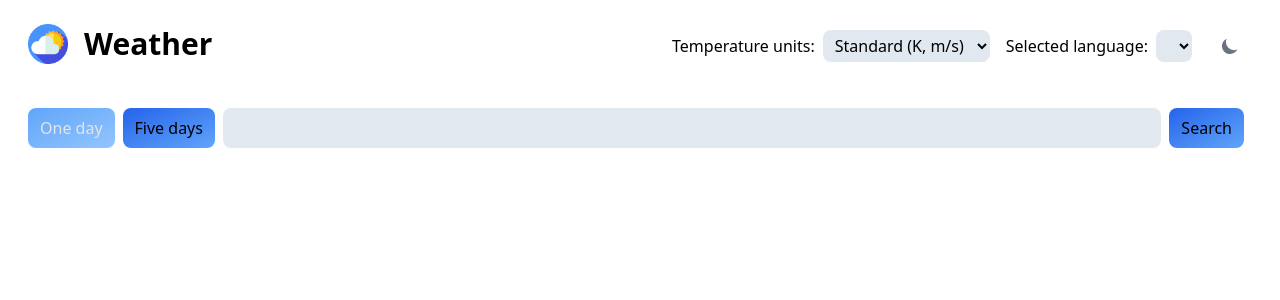
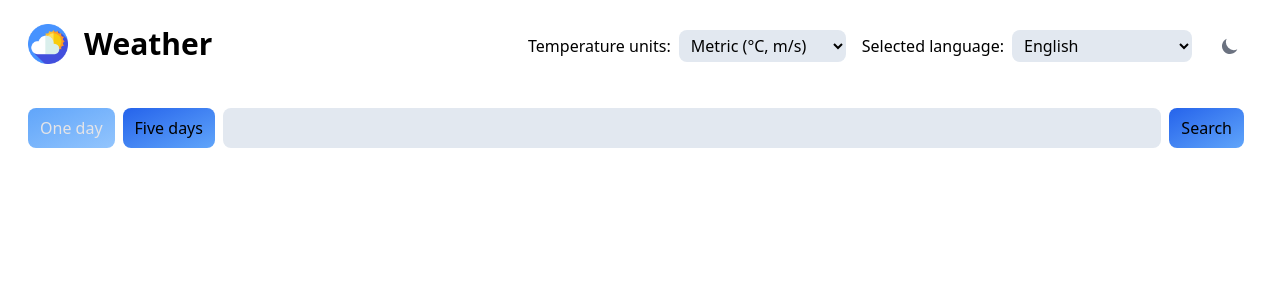
Before and after one commit to icy-zoro/Weather-React, a React (Vite) app: page / in a window 1280 px wide. Shown: the top 300 px of the page. Built offline with nearby package versions, Linux system fonts and the light colour scheme.

Commit message:
Added redux

```diff
--- a/package.json
+++ b/package.json
@@ -11,13 +11,16 @@
     "format": "prettier --write ."
   },
   "dependencies": {
+    "@reduxjs/toolkit": "^2.2.6",
     "@types/node": "^20.14.10",
     "autoprefixer": "^10.4.19",
     "axios": "^1.7.2",
     "postcss": "^8.4.39",
     "react": "^18.3.1",
     "react-dom": "^18.3.1",
+    "react-redux": "^9.1.2",
     "react-router-dom": "^6.24.1",
+    "react-spinners": "^0.14.1",
     "react-toastify": "^10.0.5",
     "tailwindcss": "^3.4.4"
   },
--- a/src/core/Header.tsx
+++ b/src/core/Header.tsx
@@ -1,5 +1,10 @@
-import {useState} from "react";
+import React, {useState} from "react";
 import {useNavigate} from "react-router-dom";
+import Language from "../scripts/requests/language.ts";
+import {RootState} from "../state/store.ts";
+import {useDispatch, useSelector} from "react-redux";
+import {setLanguage} from "../state/language.ts";
+import {setUnits} from "../state/units.ts";
 
 const Light = () => {
     document.documentElement.classList.remove('dark');
@@ -20,6 +25,10 @@ export default function Header() {
     const [oneDay, setOneDay] = useState(true)
     const [search, setSearch] = useState("")
 
+    const storedLang = useSelector((state: RootState) => state.language.value)
+    const storedUnits = useSelector((state: RootState) => state.units.value)
+    const dispatch = useDispatch()
+
     const navigate = useNavigate()
 
     const oneDayClick = () => {
@@ -38,6 +47,16 @@ export default function Header() {
         navigate(path)
     }
 
+    const langChange = (e: React.ChangeEvent<HTMLSelectElement>) => {
+        const lang = e.target.value as Language
+        dispatch(setLanguage(lang))
+    }
+
+    const unitsChange = (e: React.ChangeEvent<HTMLSelectElement>) => {
+        const units = e.target.value
+        dispatch(setUnits(units))
+    }
+
     return (
         <header>
             <nav className="nav">
@@ -49,7 +68,10 @@ export default function Header() {
                     <ul className="flex items-center">
                         <li>
                             <label htmlFor="units">Temperature units:</label>
-                            <select name="units" id="units">
+                            <select
+                                name="units"
+                                value={storedUnits}
+                                onChange={unitsChange}>
                                 <option value="standard">Standard (K, m/s)</option>
                                 <option value="metric">Metric (°C, m/s)</option>
                                 <option value="imperial">Imperial (°F, m/h)</option>
@@ -57,7 +79,16 @@ export default function Header() {
                         </li>
                         <li>
                             <label htmlFor="languages">Selected language:</label>
-                            <select name="languages"></select>
+                            <select
+                                value={storedLang}
+                                name="languages"
+                                onChange={langChange}>{
+                                Object.keys(Language).map((lang) =>
+                                    <option key={lang} value={Language[lang]}>
+                                        {lang}
+                                    </option>,
+                                )
+                            }</select>
                         </li>
                         <li>
                             {/* Dark mode toggle switch */}
--- a/src/main.tsx
+++ b/src/main.tsx
@@ -3,6 +3,8 @@ import App from "./App.tsx"
 import "./css/index.css"
 import "./css/tailwind.css"
 import {BrowserRouter} from "react-router-dom"
+import {Provider} from "react-redux";
+import store from "./state/store.ts";
 
 const isDarkSet = localStorage.getItem('color-theme') === 'dark'
 const isThemeSet = 'color-theme' in localStorage
@@ -17,7 +19,9 @@ if (isDarkSet || (!isThemeSet && isDarkPreferred)) {
 }
 
 ReactDOM.createRoot(document.getElementById("root")!).render(
-    <BrowserRouter>
-        <App/>
-    </BrowserRouter>,
+    <Provider store={store}>
+        <BrowserRouter>
+            <App/>
+        </BrowserRouter>
+    </Provider>,
 )
--- /dev/null
+++ b/src/scripts/requests/axios.ts
@@ -0,0 +1,15 @@
+import axios from "axios";
+
+const weatherCommon = axios.create({
+    baseURL: 'https://api.openweathermap.org/data/2.5'
+})
+
+weatherCommon.interceptors.request.use((config) => {
+    config.params = {
+        ...config.params,
+        appid: import.meta.env.VITE_API_KEY,
+    }
+    return config
+})
+
+export default weatherCommon
--- /dev/null
+++ b/src/state/language.ts
@@ -0,0 +1,18 @@
+import {createSlice} from "@reduxjs/toolkit";
+import Language from "../scripts/requests/language.ts";
+
+const languageSlice = createSlice({
+    name: 'language',
+    initialState: {
+        value: Language.English,
+    },
+    reducers: {
+        setLanguage: (_state, action) => {
+            if (!Object.values(Language).includes(action.payload)) return
+            return {value: action.payload}
+        },
+    },
+})
+
+export const {setLanguage} = languageSlice.actions
+export default languageSlice.reducer
--- /dev/null
+++ b/src/state/store.ts
@@ -0,0 +1,14 @@
+import {configureStore} from "@reduxjs/toolkit"
+import languageReducer from "./language.ts";
+import unitsReducer from "./units.ts";
+
+const store = configureStore({
+    reducer: {
+        language: languageReducer,
+        units: unitsReducer
+    },
+})
+
+export default store
+export type AppStore = typeof store
+export type RootState = ReturnType<typeof store.getState>
--- /dev/null
+++ b/src/state/units.ts
@@ -0,0 +1,19 @@
+import {createSlice} from "@reduxjs/toolkit";
+
+const unitsSlice = createSlice({
+    name: 'units',
+    initialState: {
+        value: "metric" as "standard" | "metric" | "imperial",
+    },
+    reducers: {
+        setUnits: (_state, action) => {
+            if (!["standard", "metric", "imperial"].includes(action.payload)) {
+                return
+            }
+            return {value: action.payload}
+        },
+    },
+})
+
+export const {setUnits} = unitsSlice.actions
+export default unitsSlice.reducer
```
Also changed, not shown: 2 other files (tests, documents, lock files or other folders).
